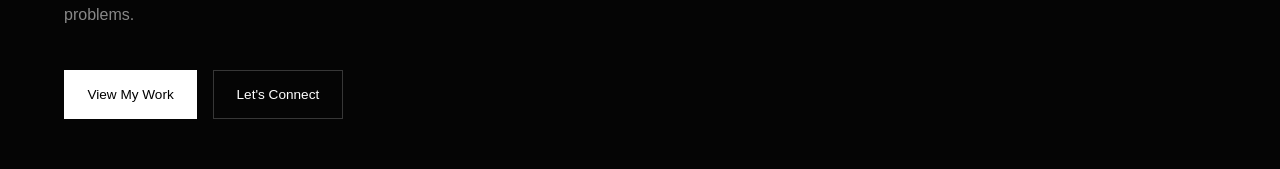
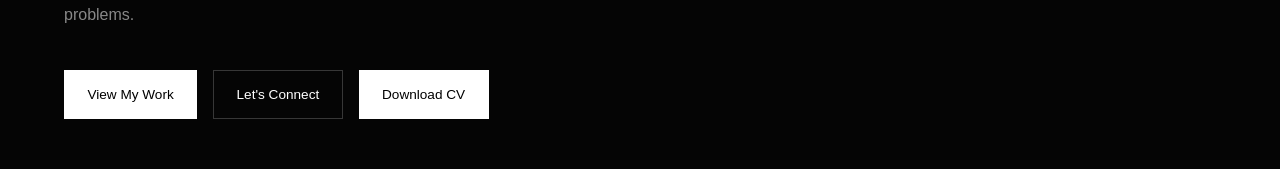
Before and after one commit to Tabotjoel/TJ-Portfolio, a Next.js app: page / in a window 1280 px wide. Shown: the part 508-677 px from the top of the page. Built offline with nearby package versions, Linux system fonts and the light colour scheme.

Commit message:
Add download cv button

```diff
--- a/app/components/Hero.tsx
+++ b/app/components/Hero.tsx
@@ -30,6 +30,13 @@ export default function Hero() {
             <Link href="#contact" className={styles.secondaryButton}>
               Let's Connect
             </Link>
+
+            <Link
+              href="/Tabot_Joel_Ebangha_Resume.pdf"
+              className={styles.primaryButton}
+            >
+              Download CV
+            </Link>
           </div>
         </div>
       </div>
```
